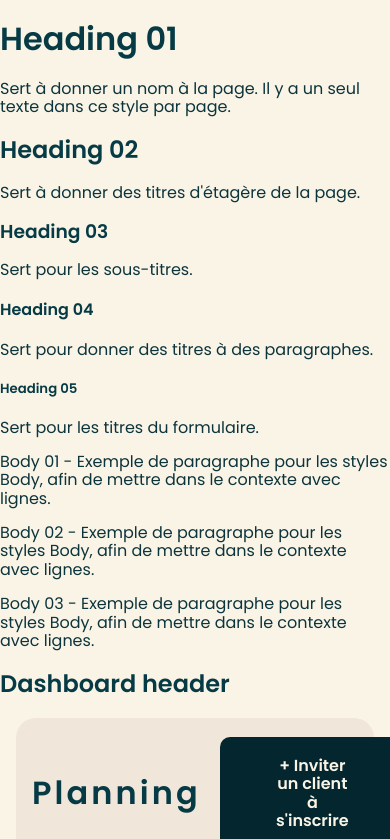
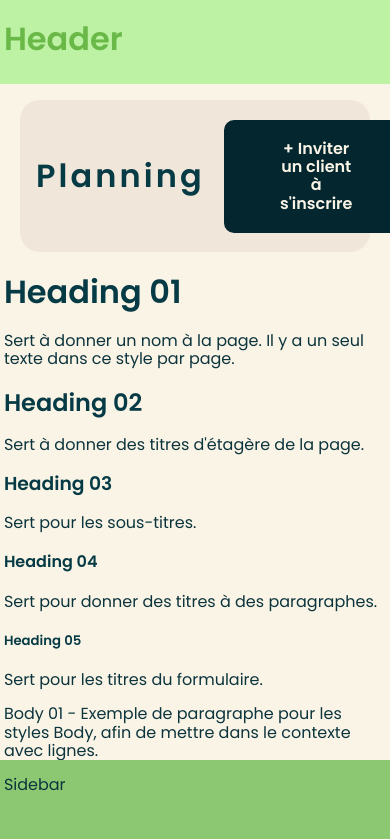
Before and after one commit to WildCodeSchool/cdajs-2405-projet-la-meute, a React (Vite) app in the folder client/: page /designsystem in a window 390 px wide. Shown: the top 839 px of the page. Built offline with nearby package versions, Linux system fonts and the light colour scheme.

Commit message:
renaming planning header and created dashboard structure

```diff
--- a/client/src/components/_atoms/H1/H1.scss
+++ b/client/src/components/_atoms/H1/H1.scss
@@ -4,6 +4,6 @@
     @include title;
 }
 
-.dashHeader__title {
+.planningHeader__title {
     letter-spacing: 0.15ch;
 }
--- a/client/src/components/_molecules/DashHeader/DashHeader.tsx
+++ /dev/null
@@ -1,14 +0,0 @@
-import H1 from "@/components/_atoms/H1/H1";
-import "./DashHeader.scss";
-import Button from "@/components/_atoms/Button/Button";
-
-export default function DashHeader({ title }: { title: string }) {
-	return (
-		<>
-			<header className="dashHeader">
-				<H1 className="dashHeader__title">{title}</H1>
-				<Button type="invite" href="" />
-			</header>
-		</>
-	);
-}
--- a/client/src/components/_molecules/DashHeader/DashHeader.scss
+++ b/client/src/components/_molecules/PlanningHeader/PlanningHeader.scss
@@ -1,6 +1,6 @@
 @import "@style";
 
-.dashHeader {
+.planningHeader {
     display: flex;
     align-items: center;
     justify-content: space-between;
--- /dev/null
+++ b/client/src/components/_molecules/PlanningHeader/PlanningHeader.tsx
@@ -0,0 +1,14 @@
+import H1 from "@/components/_atoms/H1/H1";
+import "./PlanningHeader.scss";
+import Button from "@/components/_atoms/Button/Button";
+
+export default function PlanningHeader({ title }: { title: string }) {
+	return (
+		<>
+			<header className="planningHeader">
+				<H1 className="planningHeader__title">{title}</H1>
+				<Button type="invite" href="" />
+			</header>
+		</>
+	);
+}
--- /dev/null
+++ b/client/src/layouts/Dashboard/DashHeader.tsx
@@ -0,0 +1,9 @@
+export default function DashHeader() {
+	return (
+		<>
+			<header className="dashHeader">
+				<h1>Header</h1>
+			</header>
+		</>
+	);
+}
--- /dev/null
+++ b/client/src/layouts/Dashboard/DashLayout.scss
@@ -0,0 +1,62 @@
+@import "@style";
+
+$dashHeaderHeight: 10vh;
+$dashSideBarWidth: 10vw;
+$dashMobileSideBarHeight: 10vh;
+$dashInlinePadding: 1vw;
+
+// HEADER
+.dashHeader {
+    height: $dashHeaderHeight;
+    padding-inline: $dashSideBarWidth;
+    padding-inline-start: $dashSideBarWidth;
+    position: fixed;
+    top: 0;
+    left: 0;
+    width: 100%;
+    background-color: $green-100;
+
+    & h1 {
+        color: $green-400;
+    }
+}
+
+// SIDEBAR
+.dashSideBar {
+    position: fixed;
+    top: 0;
+    bottom: 0;
+    left: 0;
+    width: $dashSideBarWidth;
+    background-color: $green-300;
+}
+
+
+// CONTENT
+.dashLayout__content {
+    padding-block-start: $dashHeaderHeight;
+    padding-inline: $dashSideBarWidth;
+    padding-inline-start: calc($dashSideBarWidth + $dashInlinePadding);
+}
+
+// MEDIA QUERY
+@media screen and (max-width: 850px) {
+    // HEADER
+    .dashHeader {
+        padding-inline: $dashInlinePadding;
+    }
+    // SIDEBAR
+    .dashSideBar {
+        padding-inline: $dashInlinePadding;
+        height: $dashMobileSideBarHeight;
+        top: unset;
+        right: 0;
+        left: 0;
+        width: 100%;
+    }
+    // CONTENT
+    .dashLayout__content {
+        padding-block-end: $dashMobileSideBarHeight;
+        padding-inline: $dashInlinePadding;
+    }
+}
--- /dev/null
+++ b/client/src/layouts/Dashboard/DashLayout.tsx
@@ -0,0 +1,18 @@
+import "./DashLayout.scss";
+import DashHeader from "./DashHeader";
+import DashSideBar from "./DashSideBar";
+import { Outlet } from "react-router-dom";
+import PlanningHeader from "@/components/_molecules/PlanningHeader/PlanningHeader";
+
+export default function DashLayout() {
+	return (
+		<>
+			<DashHeader />
+			<DashSideBar />
+			<section className="dashLayout__content">
+				<PlanningHeader title="Planning" />
+				<Outlet />
+			</section>
+		</>
+	);
+}
--- /dev/null
+++ b/client/src/layouts/Dashboard/DashSideBar.tsx
@@ -0,0 +1,9 @@
+export default function DashSideBar() {
+	return (
+		<>
+			<aside className="dashSideBar">
+				<p>Sidebar</p>
+			</aside>
+		</>
+	);
+}
--- a/client/src/pages/DesignSystem/DesignSystem.tsx
+++ b/client/src/pages/DesignSystem/DesignSystem.tsx
@@ -2,7 +2,7 @@ import Button from "@/components/_atoms/Button/Button";
 import TextInput from "@/components/_atoms/Inputs/TextInput/TextInput";
 import NewTag from "@/components/_atoms/Tag/NewTag";
 import Tag from "@/components/_atoms/Tag/Tag";
-import DashHeader from "@/components/_molecules/DashHeader/DashHeader";
+import PlanningHeader from "@/components/_molecules/PlanningHeader/PlanningHeader";
 import Form from "@/components/_molecules/Form/Form";
 
 export default function DesignSystem() {
@@ -40,7 +40,7 @@ export default function DesignSystem() {
 				</div>
 				<div>
 					<h2>Dashboard header</h2>
-					<DashHeader title="Planning" />
+					<PlanningHeader title="Planning" />
 				</div>
 				<div>
 					<h2>Image</h2>
```
Also changed, not shown: client/src/main.tsx (+12 -4 lines).
